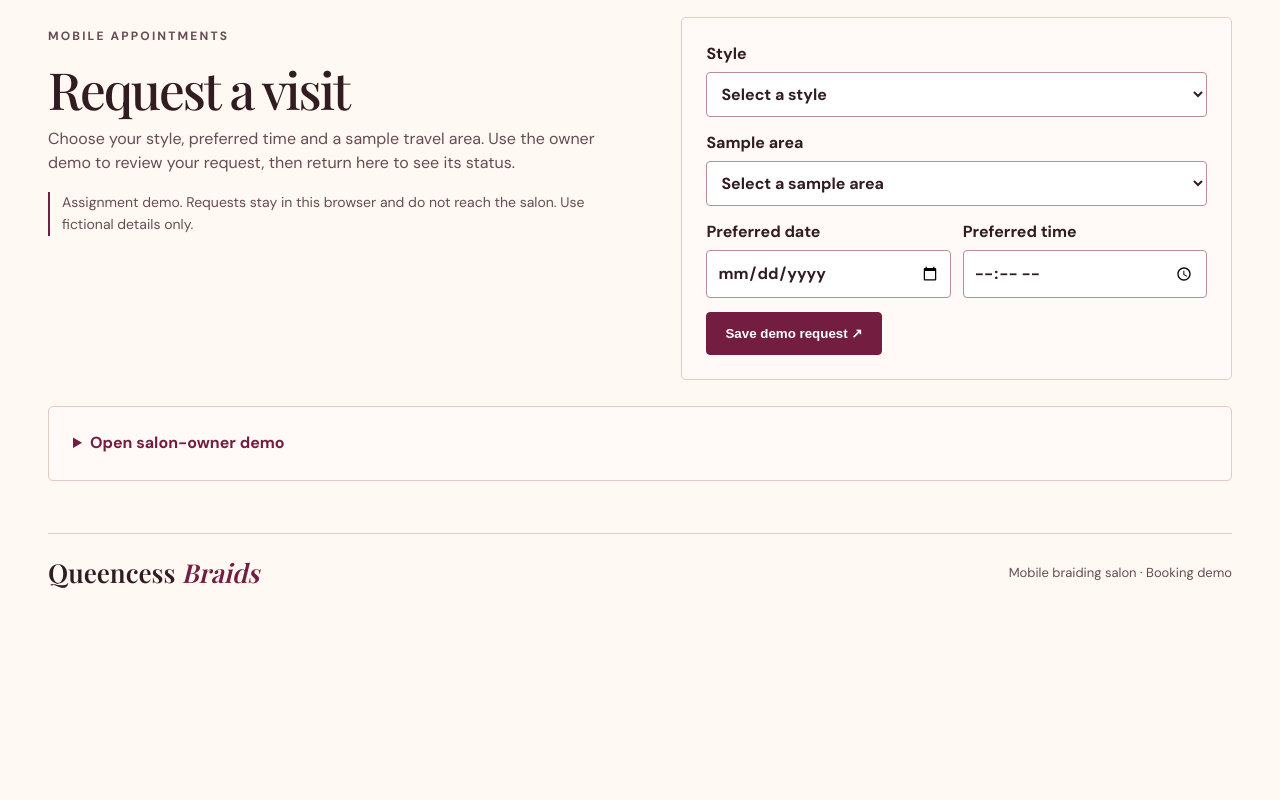
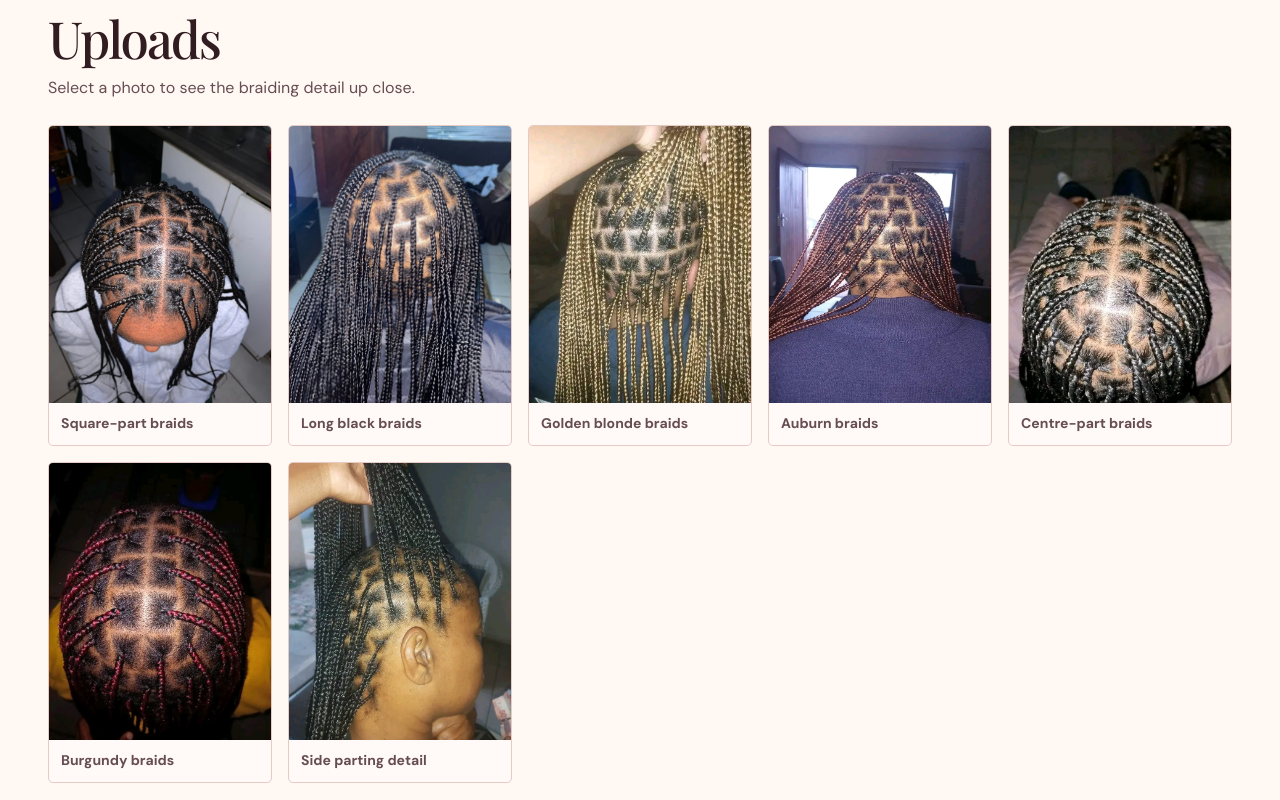
Before and after one commit to Lilonke01/queencess-braids, a plain HTML site: page dist/index.html in a window 1280 px wide. Shown: the part 1320-2120 px from the top of the page. Before the commit the page ends 1931 px from the top, so only its background shows below. Drawn offline with nearby package versions, Linux system fonts and the light colour scheme; a web font is replaced by a local one.

Commit message:
Add Queencess Braids photo uploads gallery

```diff
--- a/dist/index.html
+++ b/dist/index.html
@@ -12,7 +12,7 @@
 <body>
   <header class="shell top">
     <a class="brand" href="#home">Queencess <i>Braids</i></a>
-    <nav aria-label="Main navigation"><a href="#styles">Styles</a><a class="nav-book" href="#booking">Book a visit ↗</a></nav>
+    <nav aria-label="Main navigation"><a href="#styles">Styles</a><a href="#uploads">Uploads</a><a class="nav-book" href="#booking">Book a visit ↗</a></nav>
   </header>
   <main id="home">
     <!-- Introduce the mobile salon and link visitors to the booking form. -->
@@ -39,6 +39,55 @@
           <article><span aria-hidden="true">✧</span><h3>Feed-in cornrows</h3><p>Braids close to the scalp with extensions added along each row.</p><button type="button" class="pick" data-style="Feed-in cornrows">Choose feed-in cornrows ↗</button></article>
           <article><span aria-hidden="true">✦</span><h3>Boho braids</h3><p>Individual braids with loose curls throughout the length.</p><button type="button" class="pick" data-style="Boho braids">Choose boho braids ↗</button></article>
         </div>
+      </div>
+    </section>
+    <!-- The salon photos link to their full-size images. -->
+    <section class="shell uploads" id="uploads" aria-labelledby="uploads-title">
+      <h2 id="uploads-title">Uploads</h2>
+      <p class="muted">Select a photo to see the braiding detail up close.</p>
+      <div class="upload-grid">
+        <figure>
+          <a href="uploads/square-part-braids.jpg" aria-label="View full photo of square-part braids">
+            <img src="uploads/square-part-braids.jpg" alt="Overhead view of black braids with square sections" loading="lazy" decoding="async">
+          </a>
+          <figcaption>Square-part braids</figcaption>
+        </figure>
+        <figure>
+          <a href="uploads/long-black-braids.jpg" aria-label="View full photo of long black braids">
+            <img src="uploads/long-black-braids.jpg" alt="Back view of long, fine black braids" loading="lazy" decoding="async">
+          </a>
+          <figcaption>Long black braids</figcaption>
+        </figure>
+        <figure>
+          <a href="uploads/golden-blonde-braids.jpg" aria-label="View full photo of golden blonde braids">
+            <img src="uploads/golden-blonde-braids.jpg" alt="Golden blonde braids lifted to show the parting" loading="lazy" decoding="async">
+          </a>
+          <figcaption>Golden blonde braids</figcaption>
+        </figure>
+        <figure>
+          <a href="uploads/auburn-braids.jpg" aria-label="View full photo of auburn braids">
+            <img src="uploads/auburn-braids.jpg" alt="Back view of auburn braids with staggered parts" loading="lazy" decoding="async">
+          </a>
+          <figcaption>Auburn braids</figcaption>
+        </figure>
+        <figure>
+          <a href="uploads/centre-part-braids.jpg" aria-label="View full photo of centre-part braids">
+            <img src="uploads/centre-part-braids.jpg" alt="Overhead view of black braids framing a straight centre part" loading="lazy" decoding="async">
+          </a>
+          <figcaption>Centre-part braids</figcaption>
+        </figure>
+        <figure>
+          <a href="uploads/burgundy-braids.jpg" aria-label="View full photo of burgundy braids">
+            <img src="uploads/burgundy-braids.jpg" alt="Overhead view of black braids threaded with burgundy" loading="lazy" decoding="async">
+          </a>
+          <figcaption>Burgundy braids</figcaption>
+        </figure>
+        <figure>
+          <a href="uploads/side-part-detail.jpg" aria-label="View full photo of side parting detail">
+            <img src="uploads/side-part-detail.jpg" alt="Black braids lifted to show the parting above the ear" loading="lazy" decoding="async">
+          </a>
+          <figcaption>Side parting detail</figcaption>
+        </figure>
       </div>
     </section>
     <!-- Collect a style, fictional travel area, and preferred appointment slot. -->
--- a/dist/style.css
+++ b/dist/style.css
@@ -67,3 +67,33 @@ footer span{font-size:13px}
 @media(max-width:400px){.top{flex-wrap:wrap;padding-block:12px}.brand{font-size:23px}nav,.actions{gap:12px}.pair{grid-template-columns:1fr}}
 /* Respect the visitor's reduced motion preference. */
 @media(prefers-reduced-motion:reduce){html{scroll-behavior:auto}}
+
+/* Show the uploads in a responsive grid and keep the braids centered. */
+.uploads { padding-block: 56px 20px; }
+.upload-grid {
+  display: grid;
+  grid-template-columns: repeat(auto-fit, minmax(min(100%, 220px), 1fr));
+  gap: 16px;
+  margin-top: 24px;
+}
+.upload-grid figure {
+  border: 1px solid var(--line);
+  border-radius: 5px;
+  background: #fffaf7;
+}
+.upload-grid a { display: block; }
+.upload-grid img {
+  width: 100%;
+  height: auto;
+  aspect-ratio: 4 / 5;
+  object-fit: cover;
+  object-position: center;
+  border-radius: 4px 4px 0 0;
+}
+.upload-grid figcaption {
+  margin: 0;
+  padding: 10px 12px;
+  text-align: left;
+  font-size: 14px;
+  font-weight: 700;
+}
```
Also changed, not shown: dist/uploads/auburn-braids.jpg (added), dist/uploads/burgundy-braids.jpg (added), dist/uploads/centre-part-braids.jpg (added), dist/uploads/golden-blonde-braids.jpg (added), dist/uploads/long-black-braids.jpg (added), dist/uploads/side-part-detail.jpg (added), dist/uploads/square-part-braids.jpg (added).
